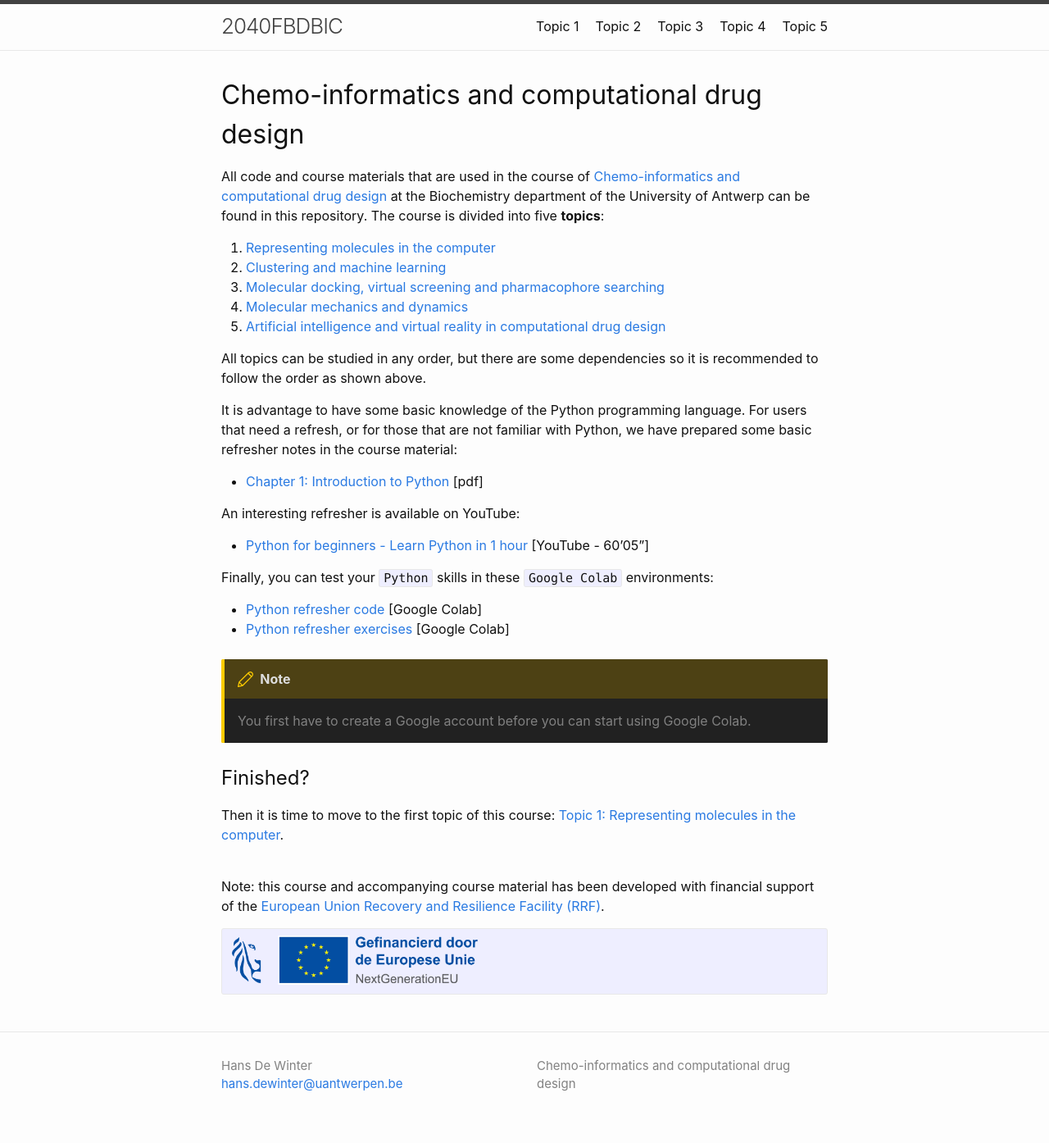
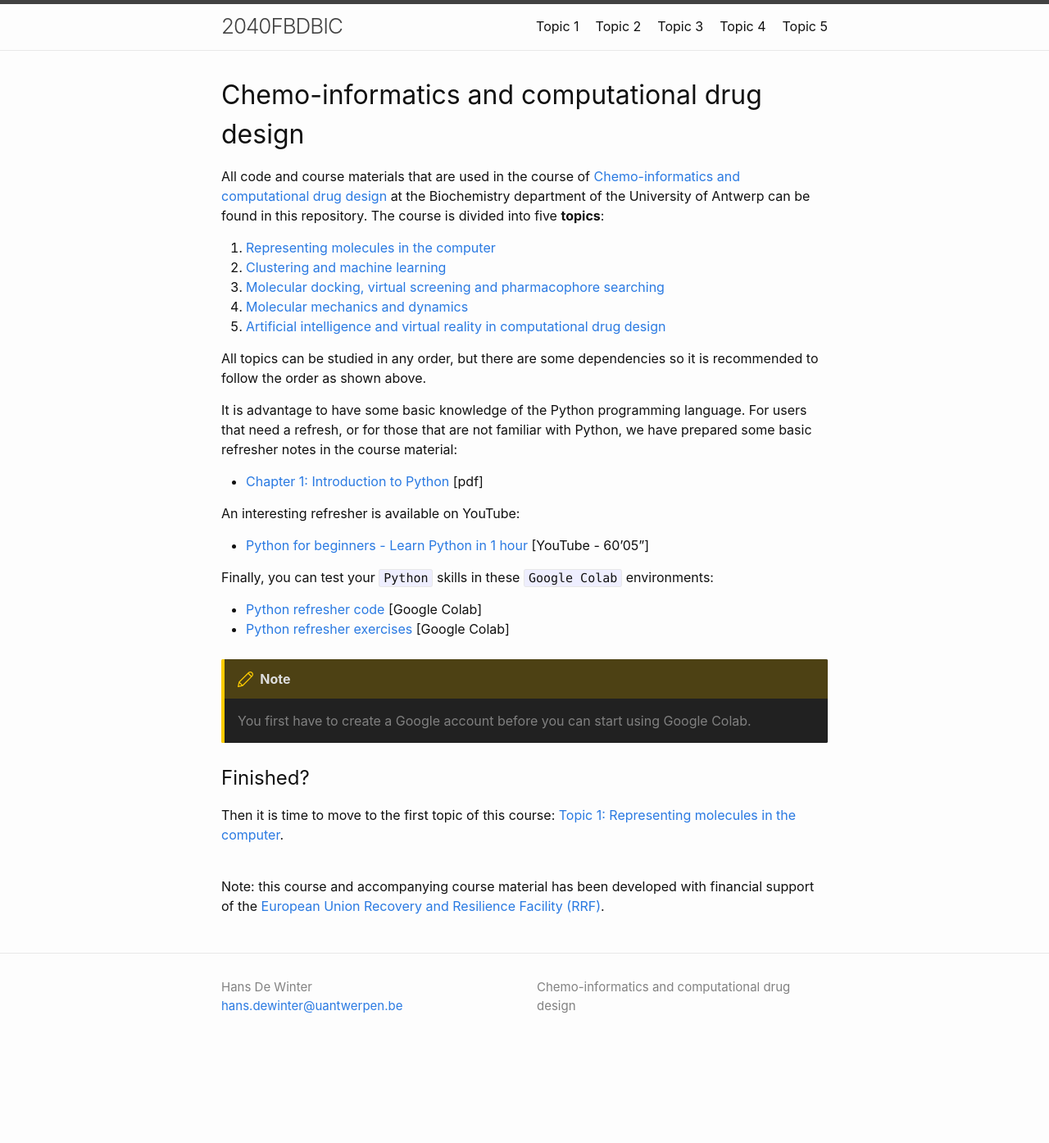
Before and after one commit to UAMCAntwerpen/2040FBDBIC, a Jekyll site: the page built from index.md, in a window 1280 px wide. Shown: the whole page at 82% size. Built offline with Jekyll 4.4.1, drawn with Linux system fonts in a browser that asks for light colours; after the commit the page ends 1298 px from its top, so only the background shows below that.

```diff
--- a/index.md
+++ b/index.md
@@ -34,7 +34,3 @@
 
 <br>
 Note: this course and accompanying course material has been developed with financial support of the <a href="https://www.esf-vlaanderen.be/herstel-en-veerkrachtfaciliteit-van-de-europese-unie-rrf" target="_blank">European Union Recovery and Resilience Facility (RRF)</a>.
-
-<pre>
-<img src="/assets/img/rrf_logo.png" width="300px">
-</pre>
```
Also changed, not shown: 1 other file.
